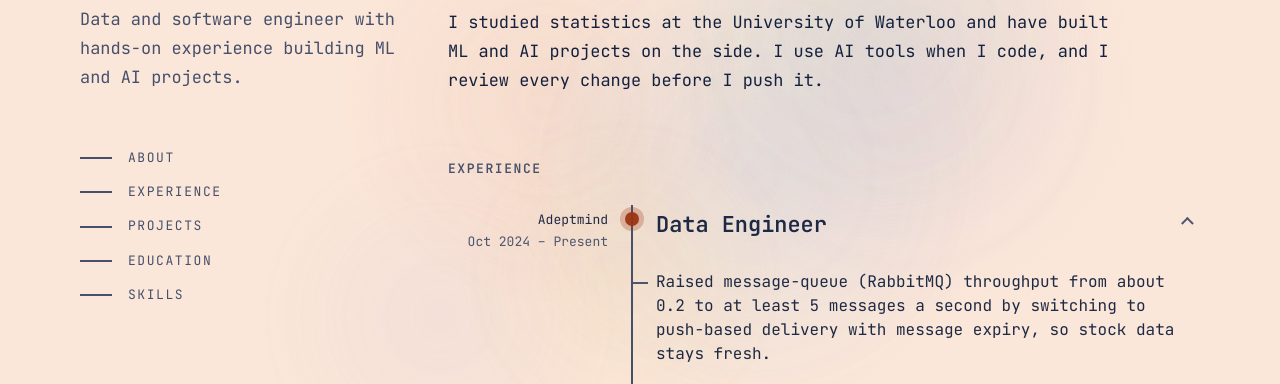
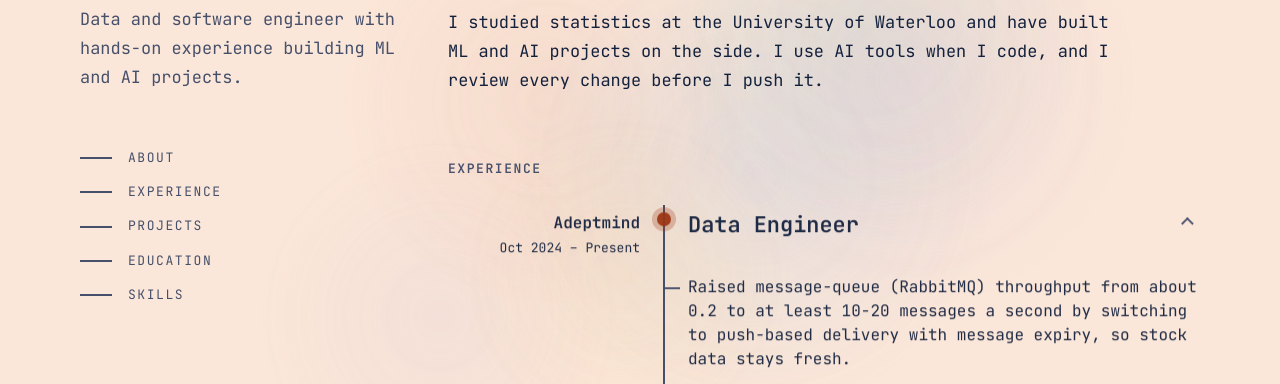
Before and after one commit to AksharGoyal/AksharGoyal.github.io, a website: page index.html in a window 1280 px wide. Shown: the part 275-659 px from the top of the page. Drawn offline with Linux system fonts and the light colour scheme.

Commit message:
style: enlarge and darken timeline company and dates (#14)
- Raise company and date text to --text-md
- Add --color-timeline-meta token and use it for the meta column
- Widen --timeline-date-width to 12rem so dates stay on one line
- Bold the company name

```diff
--- a/css/site.css
+++ b/css/site.css
@@ -757,11 +757,13 @@ footer p {
   display: block;
   margin: 0 0 var(--space-2);
   font-size: var(--text-sm);
-  color: var(--color-muted);
+  color: var(--color-timeline-meta);
 }
 
 .timeline .org {
   color: var(--color-text);
+  font-size: var(--text-md);
+  font-weight: 600;
 }
 
 .timeline .org::after {
--- a/css/tokens.css
+++ b/css/tokens.css
@@ -8,6 +8,7 @@
   --color-muted: #46506b;
   --color-link: #9a3412;
   --color-accent: #2a6f97;
+  --color-timeline-meta: var(--color-text);
   --glow-1: #f3a98b;
   --glow-2: #9ec5e8;
   --glow-3: #e3b5d9;
@@ -44,7 +45,7 @@
   --radius-pill: 999px;
   --line-width: 2px;
   --dot-size: 14px;
-  --timeline-date-width: 10rem;
+  --timeline-date-width: 12rem;
   --tracking-wide: 0.12em;
 }
 
--- a/index.html
+++ b/index.html
@@ -198,7 +198,7 @@
                 <ul>
                   <li>
                     Raised message-queue (RabbitMQ) throughput from about 0.2 to
-                    at least 5 messages a second by switching to push-based
+                    at least 10-20 messages a second by switching to push-based
                     delivery with message expiry, so stock data stays fresh.
                   </li>
                   <li>
```
